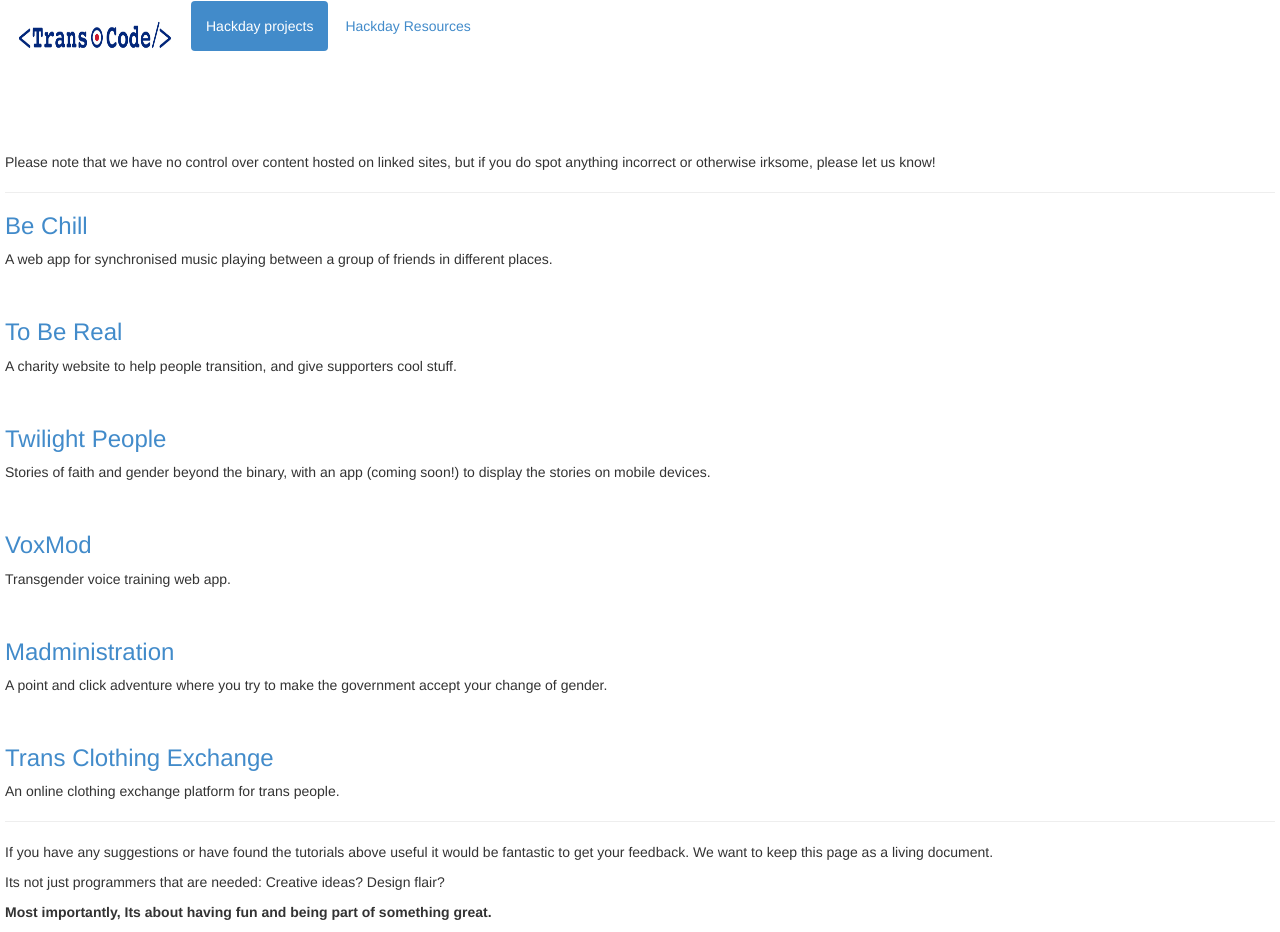
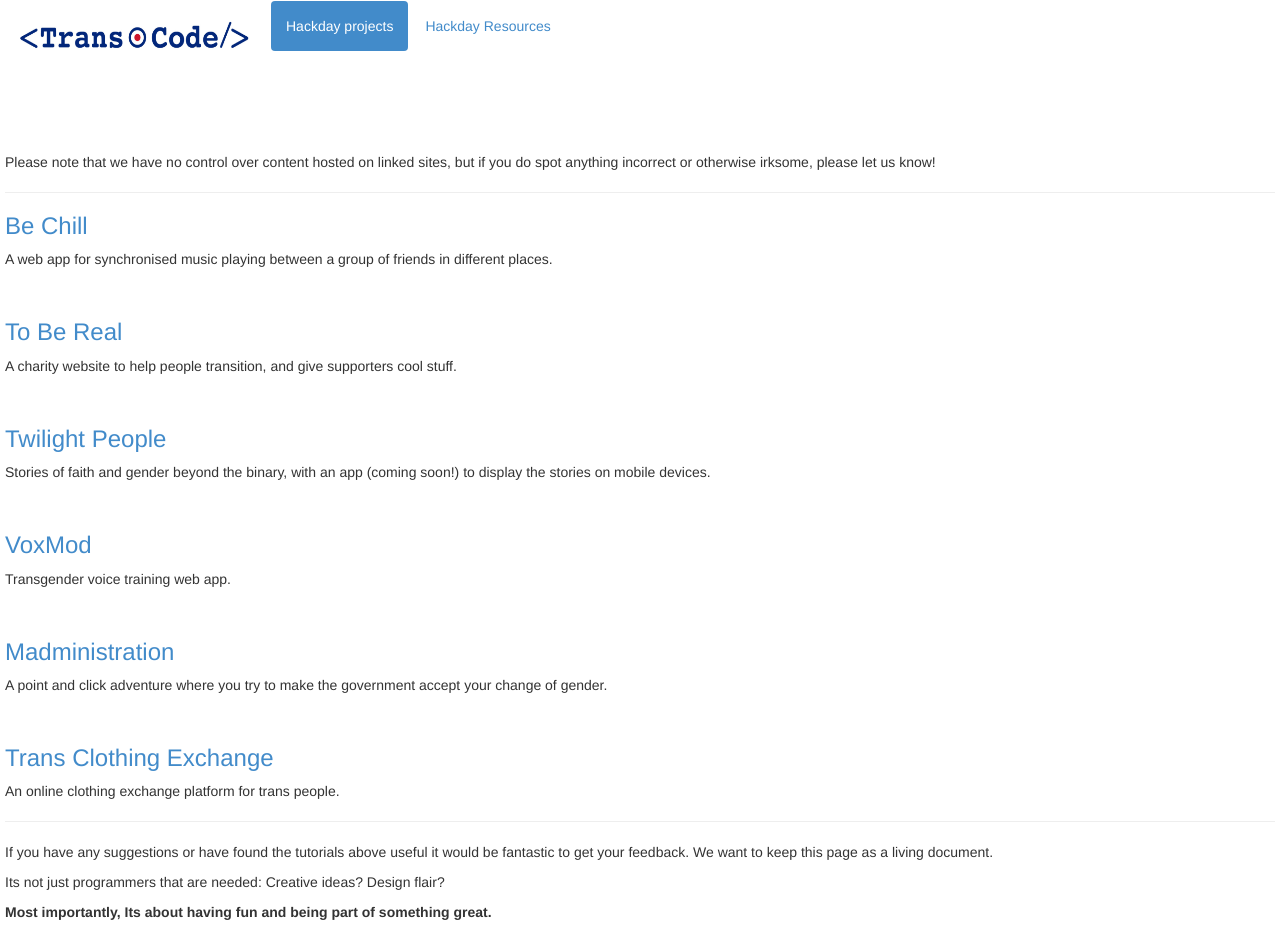
Before and after one commit to Trans-Code/Trans-Code.github.io, a Jekyll site: the page built from index.html, in a window 1280 px wide. Built offline with Jekyll 4.4.1, drawn with Linux system fonts in a browser that asks for light colours.

Commit message:
adjust logo width - 240 px

```diff
--- a/_layouts/default.html
+++ b/_layouts/default.html
@@ -14,7 +14,7 @@
     <div class="container-fluid">
       <div class="navbar-header">
         <a id="trans-code-link" href="http://trans-code.org" class="navbar-brand">
-          <img height="40" width="160" alt="Trans-code" src="images/cropped-cropped-TransCode_transparent2.jpg" />
+          <img height="40" width="240" alt="Trans-code" src="images/cropped-cropped-TransCode_transparent2.jpg" />
         </a>
         <ul class="nav navbar-nav nav-pills pull-left">
           <li class="active"><a href="index.html">Hackday projects</a></li>
```
